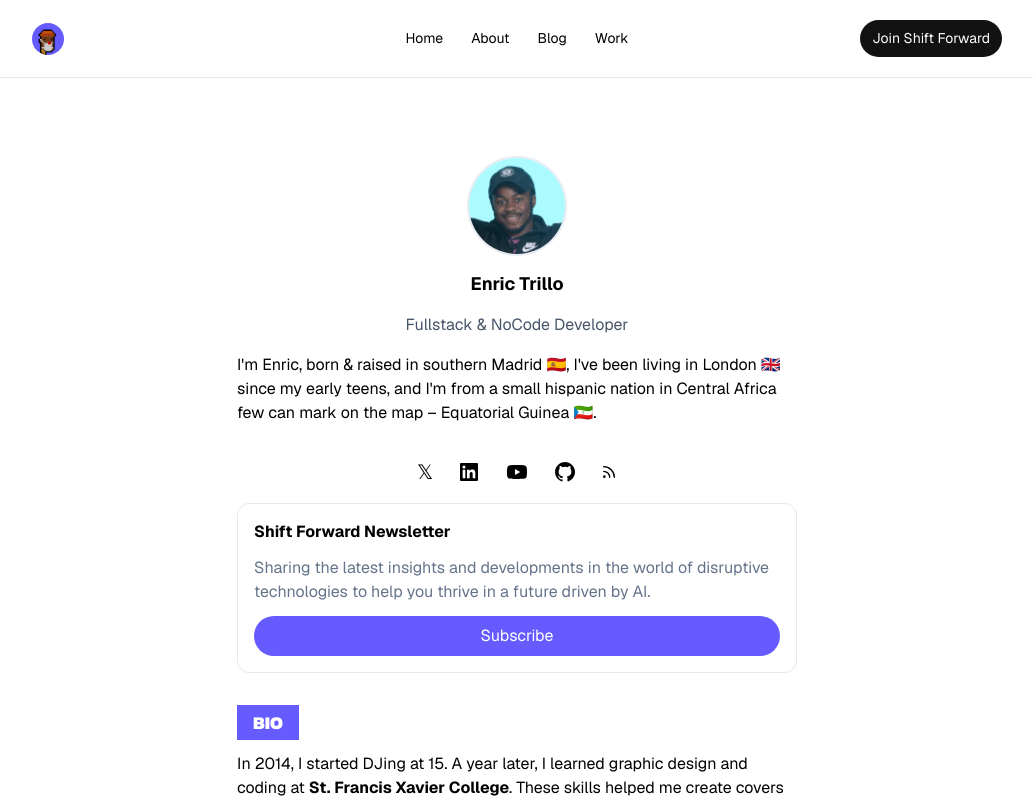
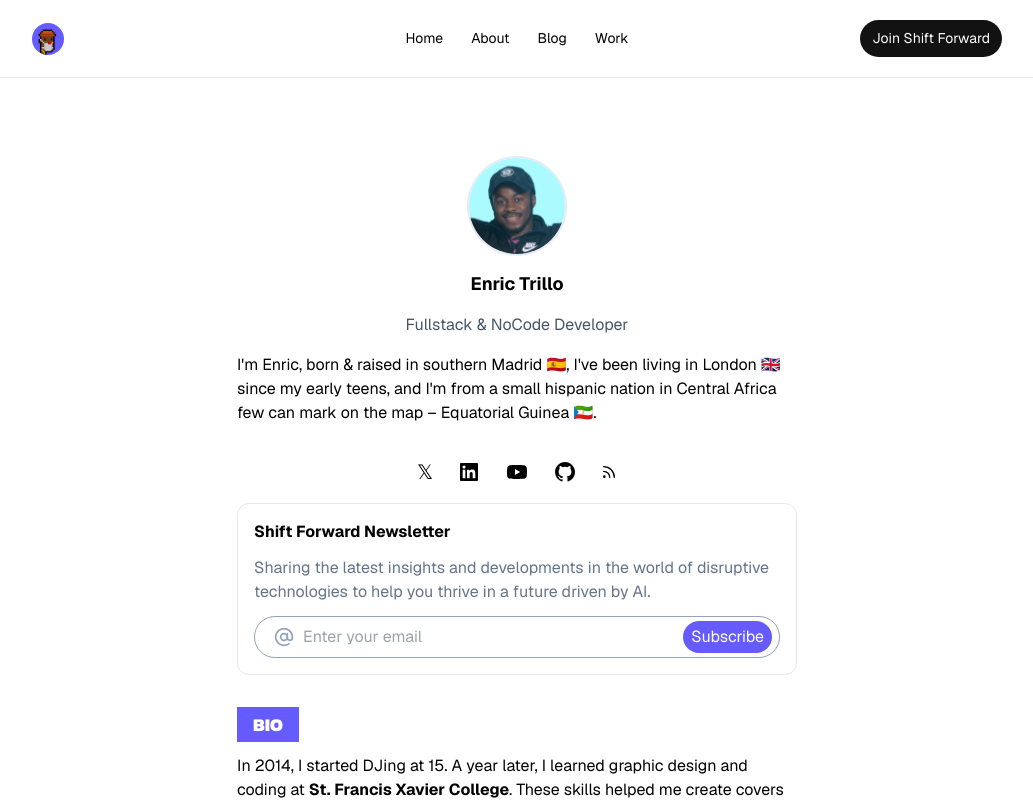
Before and after one commit to ricobuilds/portfolio, a Next.js app: page /about in a window 1280 px wide. Shown: the top 800 px of the page, without its empty margins (123-1156 px from the left). Built offline with nearby package versions, Linux system fonts and the light colour scheme.

Commit message:
added actions, created newsletter component, created verifyEmail helper

```diff
--- a/app/(newsletter)/subscribe/page.tsx
+++ b/app/(newsletter)/subscribe/page.tsx
@@ -4,6 +4,7 @@ import { Kanit } from "next/font/google"
 import { routes } from "@/lib/routes"
 import Link from "next/link"
 import { generateMetadata } from "@/lib/seo"
+import { BeehiivCustom } from "@/components/beehiiv-custom"
 
 const heroFont = Kanit({
   subsets: ['latin'],
@@ -32,13 +33,13 @@ export default function Subscribe() {
                     <Image priority src={"/headshot.jpeg"} className="absolute inset-0 object-cover w-full h-full" height={200} width={200} alt="headshot of Enric Trillo, Founder of Metasyde" />
                   </div>
                 </div>
-                <div className="w-full mb-8">
-                  <h1 className={cn(heroFont.className, "text-6xl font-semibold text-center sm:text-left")}>Shift Forward</h1>
-                  <p className="text-2xl text-center sm:text-left">Keep up with top disruptive tech insights to thrive in a future world driven by AI － relaunching soon.</p>
+                <div className="w-full max-w-2xl mb-8">
+                  <h1 className={cn(heroFont.className, "text-6xl font-semibold text-center sm:text-left")}>Shift Forward Newsletter</h1>
+                  <p className="text-2xl text-center sm:text-left">Keep up with actionable top disruptive tech insights to thrive in a future world driven by AI － relaunching soon.</p>
                 </div>
                 <div className="w-full mb-10">
                   <div className="w-full rounded-lg sm:max-w-md">
-                    <iframe src="https://embeds.beehiiv.com/3c368bcd-bcd6-4c10-9330-43ca61994c35?slim=true" className="w-full" data-test-id="beehiiv-embed" height="52" frameBorder="0" scrolling="no" style={{ margin: '0', borderRadius: '0px !important', backgroundColor: 'transparent' }}></iframe>
+                    <BeehiivCustom/>
                   </div>
                 </div>
                 <div className="w-full">
--- a/app/(public)/about/page.tsx
+++ b/app/(public)/about/page.tsx
@@ -6,6 +6,9 @@ import { cn } from "@/lib/shared-utils"
 import { Kanit } from "next/font/google"
 import Image from "next/image"
 import Link from "next/link"
+import { AtSign } from "lucide-react"
+import { createSubscriber } from "@/lib/actions"
+import { BeehiivCustom } from "@/components/beehiiv-custom"
 
 export const metadata = generateMetadata({
   title: 'About Me | Disruptive Tech Enthusiast',
@@ -108,7 +111,9 @@ export default function About() {
                 <div className="flex flex-col gap-3 p-4 border rounded-xl">
                   <h2 className="font-bold">Shift Forward Newsletter</h2>
                   <p className="text-slate-500">Sharing the latest insights and developments in the world of disruptive technologies to help you thrive in a future driven by AI.</p>
-                  <Link href={routes.subscribe} className="px-4 py-2 text-center text-white rounded-full bg-amethyst-500">Subscribe</Link>
+                  <div className="flex items-center gap-2">
+                    <BeehiivCustom />
+                  </div>
                 </div>
               </div>
               {bio()}
--- a/app/sections/newsletter.tsx
+++ b/app/sections/newsletter.tsx
@@ -1,9 +1,8 @@
 import React from 'react'
-import { routes } from "@/lib/routes"
 import { cn } from "@/lib/shared-utils"
 import { Kanit } from "next/font/google"
-import Link from "next/link"
 import Balancer from "react-wrap-balancer"
+import {BeehiivCustom} from "@/components/beehiiv-custom"
 
 const kanit = Kanit({
   weight: "800",
@@ -11,9 +10,7 @@ const kanit = Kanit({
 })
 
 export default function Newsletter() {
-  const type = "FREE"
-  const resource = "market report"
-  const solution = "get exclusive insights on Web3 Gaming"
+
   return (
     <section id="newsletter" className="flex flex-col py-16">
       <h2 className={cn(kanit.className, "flex items-center  text-center text-2xl font-medium px-4 py-1 mb-3 mx-auto text-white uppercase w-fit bg-amethyst-500")}>
@@ -23,17 +20,13 @@ export default function Newsletter() {
         <h3 className={cn("flex items-center mx-auto mb-3 text-lg font-medium text-center w-fit")}>
           <Balancer>Get notified when I push out top alpha on disruptive technologies, or launch a new Metasyde project right in your inbox.</Balancer>
         </h3>
-        <div className="flex justify-center pb-1">
-          <p id="browline" className="text-sm text-center text-slate-600">Shift Forward is more than a newsletter for keeping up with disruptive technology. It&apos;s a mindset, a way of life, a movement, a philosophy. The <Link href={routes.twitter} className="underline text-celuria-500 underline-offset-2">#ShiftForward</Link> movement is the home for proactive, resilient and forward-thinking individuals – Shifters.</p>
-          <span id="browline" className="invisible hidden text-sm text-slate-400">{`Subscribe and get a ${type.length > 0 ? type : "FREE"} ${resource.length > 0 ? resource : " [resource]"} to ${solution.length > 0 ? solution : "[solution]"}.`}</span>
+        <div className="flex max-w-lg mx-auto mt-4">
+          <BeehiivCustom />
         </div>
-        {/* <div className="w-full text-center">
+        <div className="w-full mt-3 text-center">
           <div className="pb-4">
             <span id="lipline" className="text-xs text-slate-400">Ps: I send emails every week, never spam or sell your data.</span>
           </div>
-        </div> */}
-        <div className="flex justify-center w-full mt-8">
-          <iframe src="https://embeds.beehiiv.com/b75aa27d-fe4f-4509-a4dc-82824921d067?slim=true" className="w-[448px] h-[180px] mx-auto" id="beehiiv-embed" data-test-id="beehiiv-embed" frameBorder="0" scrolling="yes" style={{ margin: '0', borderRadius: '0px !important', backgroundColor: 'transparent' }}></iframe>
         </div>
       </div>
     </section>
--- /dev/null
+++ b/components/beehiiv-custom.tsx
@@ -0,0 +1,15 @@
+import React from "react"
+import { createSubscriber } from "../lib/actions"
+import { AtSign } from "lucide-react"
+
+export const BeehiivCustom = () => {
+  return (
+    <div className="relative w-full group">
+      <form action={createSubscriber}>
+        <AtSign className="absolute w-5 h-5 -translate-y-1/2 text-slate-400 group-focus-within:text-amethyst-500 left-5 top-1/2" />
+        <button type="submit" className="absolute px-2 py-1 text-center text-white -translate-y-1/2 rounded-full right-2 top-1/2 bg-amethyst-500">Subscribe</button>
+        <input type="email" name="email" id="email" className="w-full px-4 py-2 pl-12 transition-colors duration-500 ease-in-out border rounded-full pr-28 border-slate-400 outline-amethyst-500" placeholder="Enter your email" />
+      </form>
+    </div>
+  )
+}
--- /dev/null
+++ b/lib/actions.ts
@@ -0,0 +1,45 @@
+"use server"
+
+import { revalidatePath } from "next/cache"
+import { verifyEmail } from "./shared-utils"
+import { siteMetadata } from "./site.metadata"
+
+export async function createSubscriber(formData: FormData) {
+
+  const email = formData.get("email") as string
+
+  const isDisposable = verifyEmail(email)
+
+  if (isDisposable) return
+
+  try {
+
+    const data = {
+      email,
+      'send_welcome_email': true,
+      "utm_source": "Enric Trillo",
+      "utm_campaign": "summer_2024_promotion",
+      "utm_medium": "organic",
+      "referring_site": siteMetadata.siteUrl
+    }
+
+    const res = await fetch(
+      `https://api.beehiiv.com/v2/publications/${process.env.BH_PUB_ID}/subscriptions`, {
+      method: "POST",
+      headers: {
+        'Accept': 'application/json',
+        'Content-Type': 'application/json',
+        'Authorization': `Bearer ${process.env.BH_API_KEY}`,
+      },
+      body: JSON.stringify({}),
+    }
+    )
+
+    const ok = await res.json()
+    console.log(ok)
+    revalidatePath("/")
+    return { message: "Thank you for subscribing!" }
+  } catch (error) {
+    return { message: error}
+  }
+}
--- a/lib/shared-utils.ts
+++ b/lib/shared-utils.ts
@@ -12,7 +12,7 @@ export function sleep(ms: number) {
 }
 
 export const convertDate = (_date: string, options?: Intl.DateTimeFormatOptions) => {
-  return new Date(_date).toLocaleDateString("en-US", {...options})
+  return new Date(_date).toLocaleDateString("en-US", { ...options })
 }
 
 export function absoluteUrl(path: string) {
@@ -84,3 +84,31 @@ export function slugify(text: string) {
     .replace(/\s+/g, "-")
     .replace(/[^\w-]+/g, "")
 }
+
+const disposableEmailDomains = [
+  "10minutemail.com",
+  "tempmail.com",
+  "guerrillamail.com",
+  "mailinator.com",
+  "throwawaymail.com",
+  "yopmail.com",
+  "getairmail.com",
+  "fakeinbox.com",
+  "sharklasers.com",
+  "guerrillamailblock.com",
+  "dispostable.com",
+  "tempmailaddress.com",
+  "tmpmail.net",
+  "mailnesia.com",
+  "maildrop.cc",
+  "trashmail.com",
+  "anonbox.net",
+  "duck.com",
+  "temp-mail.org",
+  "emailondeck.com"
+];
+
+export function verifyEmail(email: string) {
+  const domain = email.split('@')[1]
+  return disposableEmailDomains.includes(domain.toLowerCase());
+}
```
